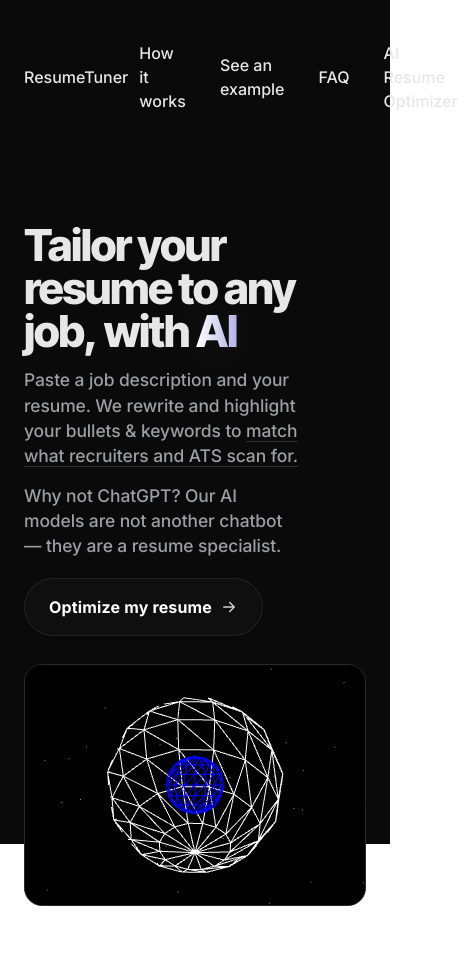
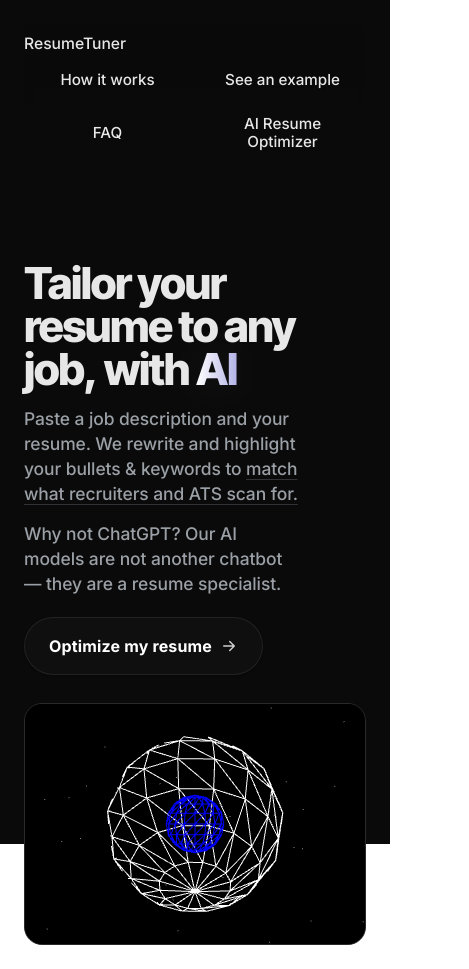
Before and after one commit to 0xCompileError/ResumeTuner, a React (Vite) app in the folder frontend/: page / in a window 390 px wide. Shown: the whole page, 469 px wide, since content can reach past the window. Before the commit the page ends 930 px from the top, so only its background shows below. Built offline with nearby package versions, Linux system fonts and the light colour scheme; no server answers.

Commit message:
Render words on two levels on phones

```diff
--- a/frontend/src/App.css
+++ b/frontend/src/App.css
@@ -62,6 +62,20 @@
 }
 .topnav .link:hover { background: var(--btn-hover); border-color: var(--border); }
 .topnav .primary-link { border-color: var(--border); background: var(--btn); font-weight: 600; }
+
+/* Mobile nav tweaks: stack and allow multi-line labels */
+@media (max-width: 560px) {
+  .topnav { flex-direction: column; align-items: stretch; gap: 6px; }
+  .topnav .links { flex-wrap: wrap; gap: 8px; }
+  .topnav .brand { font-size: 0.98rem; }
+  .topnav .link {
+    white-space: normal; /* allow wrapping */
+    line-height: 1.2;
+    font-size: 0.95rem;
+    text-align: center;
+    flex: 1 1 calc(50% - 8px); /* aim for two per row on small screens */
+  }
+}
 
 /* Hero */
 .hero { display: flex; flex-direction: column; gap: 14px; margin-top: 6px; }
--- a/frontend/src/App.tsx
+++ b/frontend/src/App.tsx
@@ -152,10 +152,10 @@
     <nav className="topnav" aria-label="Primary">
       <a href="/" className="brand" aria-label="Go to home">ResumeTuner</a>
       <div className="links">
-        <a href="/how" className="link">How it works</a>
-        <a href="/example" className="link">See an example</a>
+        <a href="/how" className="link">How it<wbr /> works</a>
+        <a href="/example" className="link">See an<wbr /> example</a>
         <a href="/faq" className="link">FAQ</a>
-        <a href="/ai-resume-optimizer" className="link">AI Resume Optimizer</a>
+        <a href="/ai-resume-optimizer" className="link">AI<wbr /> Resume<wbr /> Optimizer</a>
       </div>
     </nav>
   );
```
